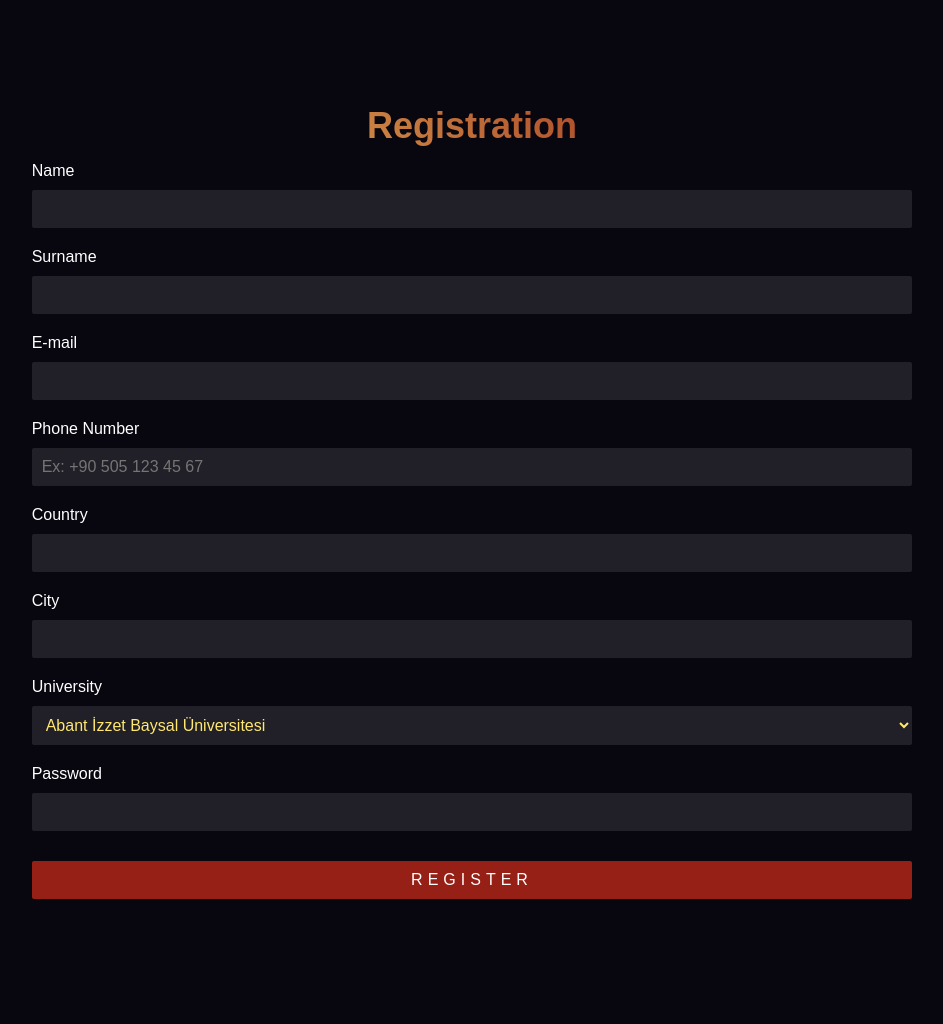
After one commit to senaoz/MIS233, a PHP site: page /register.php in a window 1280 px wide. The commit adds this page. Shown: the whole page, without its empty margins (168-1111 px from the left). Run offline with PHP 8.4, Linux system fonts and the light colour scheme.

Commit message:
Add files via upload

```diff
--- /dev/null
+++ b/lab 6/register.php
@@ -0,0 +1,236 @@
+<html>
+<head>
+    <title>Lab 6 - Register Page</title>
+    <link rel="stylesheet" type="text/css" href="style.css">
+</head>
+<body class="center">
+
+<?php
+if(isset($_POST["submit"])) {
+    $u_mail = $_POST["u_mail"];
+    $u_name = $_POST["u_name"];
+    $u_surname = $_POST["u_surname"];
+    $u_phone = $_POST["u_phone"];
+    $u_country = $_POST["u_country"];
+    $u_city = $_POST["u_city"];
+    $u_uni = $_POST["u_uni"];
+    $u_password = $_POST["u_password"];
+
+    $db = new mysqli("127.0.0.1", "root", "", "MIS 233");
+    $query = "INSERT INTO `users` (`u_mail`, `u_name`, `u_surname`, `u_phone`, `u_country`, `u_city`, `u_uni`, `u_password`) VALUES ('$u_mail', '$u_name', '$u_surname', '$u_phone', '$u_country', '$u_city', '$u_uni', '$u_password')";
+    $result = $db -> query($query);
+    if ($result) {
+        echo "<br><br><br>Your account is created. You can login right now.";
+    } else {
+        echo "<br><br><br>Something wrong. Please try again.";
+    }
+}
+?>
+
+<div>
+    <form action="register.php" method="post">
+        <span class="gradientText">Registration</span>
+        <label>Name</label>
+        <input type="text" name="u_name" required>
+        <label>Surname</label>
+        <input type="text" name="u_surname" required>
+        <label>E-mail</label>
+        <input type="email" name="u_mail" required>
+        <label>Phone Number</label>
+        <input type="text" id="phone" name="u_phone" placeholder="Ex: +90 505 123 45 67">
+        <label>Country</label>
+        <input type="text" name="u_country">
+        <label>City</label>
+        <input type="text" name="u_city">
+    <label>University</label>
+    <select id="university" name="u_uni">
+        <option id='Abant İzzet Baysal Üniversitesi'>Abant İzzet Baysal Üniversitesi</option>
+        <option id='Abdullah Gül Üniversitesi'>Abdullah Gül Üniversitesi</option>
+        <option id='Acıbadem Mehmet Ali Aydınlar Üniversitesi'>Acıbadem Mehmet Ali Aydınlar Üniversitesi</option>
+        <option id='Adana Bilim Ve Teknoloji Üniversitesi'>Adana Bilim Ve Teknoloji Üniversitesi</option>
+        <option id='Adıyaman Üniversitesi'>Adıyaman Üniversitesi</option>
+        <option id='Adnan Menderes Üniversitesi'>Adnan Menderes Üniversitesi</option>
+        <option id='Afyon Kocatepe Üniversitesi'>Afyon Kocatepe Üniversitesi</option>
+        <option id='Ağrı İbrahim Çeçen Üniversitesi'>Ağrı İbrahim Çeçen Üniversitesi</option>
+        <option id='Ahi Evran Üniversitesi'>Ahi Evran Üniversitesi</option>
+        <option id='Akdeniz Üniversitesi'>Akdeniz Üniversitesi</option>
+        <option id='Aksaray Üniversitesi'>Aksaray Üniversitesi</option>
+        <option id='Alanya Alaaddin Keykubat Üniversitesi'>Alanya Alaaddin Keykubat Üniversitesi</option>
+        <option id='Alanya Hamdullah Emin Paşa Üniversitesi'>Alanya Hamdullah Emin Paşa Üniversitesi</option>
+        <option id='Altınbaş Üniversitesi'>Altınbaş Üniversitesi</option>
+        <option id='Amasya Üniversitesi'>Amasya Üniversitesi</option>
+        <option id='Anadolu Üniversitesi'>Anadolu Üniversitesi</option>
+        <option id='Ankara Sosyal Bilimler Üniversitesi'>Ankara Sosyal Bilimler Üniversitesi</option>
+        <option id='Ankara Üniversitesi'>Ankara Üniversitesi</option>
+        <option id='Ankara Yıldırım Beyazıt Üniversitesi'>Ankara Yıldırım Beyazıt Üniversitesi</option>
+        <option id='Antalya Akev Üniversitesi'>Antalya Akev Üniversitesi</option>
+        <option id='Antalya Bilim Üniversitesi'>Antalya Bilim Üniversitesi</option>
+        <option id='Ardahan Üniversitesi'>Ardahan Üniversitesi</option>
+        <option id='Artvin Çoruh Üniversitesi'>Artvin Çoruh Üniversitesi</option>
+        <option id='Ataşehir Adıgüzel Meslek Yüksekokulu'>Ataşehir Adıgüzel Meslek Yüksekokulu</option>
+        <option id='Atatürk Üniversitesi'>Atatürk Üniversitesi</option>
+        <option id='Atılım Üniversitesi'>Atılım Üniversitesi</option>
+        <option id='Avrasya Üniversitesi'>Avrasya Üniversitesi</option>
+        <option id='Avrupa Meslek Yüksekokulu'>Avrupa Meslek Yüksekokulu</option>
+        <option id='Bahçeşehir Üniversitesi'>Bahçeşehir Üniversitesi</option>
+        <option id='Balıkesir Üniversitesi'>Balıkesir Üniversitesi</option>
+        <option id='Bandırma Onyedi Eylül Üniversitesi'>Bandırma Onyedi Eylül Üniversitesi</option>
+        <option id='Bartın Üniversitesi'>Bartın Üniversitesi</option>
+        <option id='Başkent Üniversitesi'>Başkent Üniversitesi</option>
+        <option id='Batman Üniversitesi'>Batman Üniversitesi</option>
+        <option id='Bayburt Üniversitesi'>Bayburt Üniversitesi</option>
+        <option id='Beykent Üniversitesi'>Beykent Üniversitesi</option>
+        <option id='Beykoz Üniversitesi'>Beykoz Üniversitesi</option>
+        <option id='Bezm-İ Âlem Vakıf Üniversitesi'>Bezm-İ Âlem Vakıf Üniversitesi</option>
+        <option id='Bilecik Şeyh Edebali Üniversitesi'>Bilecik Şeyh Edebali Üniversitesi</option>
+        <option id='Bingöl Üniversitesi'>Bingöl Üniversitesi</option>
+        <option id='Biruni Üniversitesi'>Biruni Üniversitesi</option>
+        <option id='Bitlis Eren Üniversitesi'>Bitlis Eren Üniversitesi</option>
+        <option id='Boğaziçi Üniversitesi'>Boğaziçi Üniversitesi</option>
+        <option id='Bozok Üniversitesi'>Bozok Üniversitesi</option>
+        <option id='Bursa Teknik Üniversitesi'>Bursa Teknik Üniversitesi</option>
+        <option id='Bülent Ecevit Üniversitesi'>Bülent Ecevit Üniversitesi</option>
+        <option id='Canik Başarı Üniversitesi'>Canik Başarı Üniversitesi</option>
+        <option id='Cumhuriyet Üniversitesi'>Cumhuriyet Üniversitesi</option>
+        <option id='Çağ Üniversitesi'>Çağ Üniversitesi</option>
+        <option id='Çanakkale Onsekiz Mart Üniversitesi'>Çanakkale Onsekiz Mart Üniversitesi</option>
+        <option id='Çankaya Üniversitesi'>Çankaya Üniversitesi</option>
+        <option id='Çankırı Karatekin Üniversitesi'>Çankırı Karatekin Üniversitesi</option>
+        <option id='Çukurova Üniversitesi'>Çukurova Üniversitesi</option>
+        <option id='Dicle Üniversitesi'>Dicle Üniversitesi</option>
+        <option id='Doğuş Üniversitesi'>Doğuş Üniversitesi</option>
+        <option id='Dokuz Eylül Üniversitesi'>Dokuz Eylül Üniversitesi</option>
+        <option id='Dumlupınar Üniversitesi'>Dumlupınar Üniversitesi</option>
+        <option id='Düzce Üniversitesi'>Düzce Üniversitesi</option>
+        <option id='Ege Üniversitesi'>Ege Üniversitesi</option>
+        <option id='Erciyes Üniversitesi'>Erciyes Üniversitesi</option>
+        <option id='Erzincan Üniversitesi'>Erzincan Üniversitesi</option>
+        <option id='Erzurum Teknik Üniversitesi'>Erzurum Teknik Üniversitesi</option>
+        <option id='Eskişehir Osmangazi Üniversitesi'>Eskişehir Osmangazi Üniversitesi</option>
+        <option id='Faruk Saraç Tasarım Meslek Yüksekokulu'>Faruk Saraç Tasarım Meslek Yüksekokulu</option>
+        <option id='Fatih Sultan Mehmet Vakıf Üniversitesi'>Fatih Sultan Mehmet Vakıf Üniversitesi</option>
+        <option id='Fırat Üniversitesi'>Fırat Üniversitesi</option>
+        <option id='Galatasaray Üniversitesi'>Galatasaray Üniversitesi</option>
+        <option id='Gazi Üniversitesi'>Gazi Üniversitesi</option>
+        <option id='Gaziantep Üniversitesi'>Gaziantep Üniversitesi</option>
+        <option id='Gaziosmanpaşa Üniversitesi'>Gaziosmanpaşa Üniversitesi</option>
+        <option id='Gebze Teknik Üniversitesi'>Gebze Teknik Üniversitesi</option>
+        <option id='Giresun Üniversitesi'>Giresun Üniversitesi</option>
+        <option id='Gümüşhane Üniversitesi'>Gümüşhane Üniversitesi</option>
+        <option id='Hacettepe Üniversitesi'>Hacettepe Üniversitesi</option>
+        <option id='Hakkari Üniversitesi'>Hakkari Üniversitesi</option>
+        <option id='Haliç Üniversitesi'>Haliç Üniversitesi</option>
+        <option id='Harran Üniversitesi'>Harran Üniversitesi</option>
+        <option id='Hasan Kalyoncu Üniversitesi'>Hasan Kalyoncu Üniversitesi</option>
+        <option id='Hitit Üniversitesi'>Hitit Üniversitesi</option>
+        <option id='Iğdır Üniversitesi'>Iğdır Üniversitesi</option>
+        <option id='Işık Üniversitesi'>Işık Üniversitesi</option>
+        <option id='İbn Haldun Üniversitesi'>İbn Haldun Üniversitesi</option>
+        <option id='İhsan Doğramacı Bilkent Üniversitesi'>İhsan Doğramacı Bilkent Üniversitesi</option>
+        <option id='İnönü Üniversitesi'>İnönü Üniversitesi</option>
+        <option id='İskenderun Teknik Üniversitesi'>İskenderun Teknik Üniversitesi</option>
+        <option id='İstanbul 29 Mayıs Üniversitesi'>İstanbul 29 Mayıs Üniversitesi</option>
+        <option id='İstanbul Arel Üniversitesi'>İstanbul Arel Üniversitesi</option>
+        <option id='İstanbul Aydın Üniversitesi'>İstanbul Aydın Üniversitesi</option>
+        <option id='İstanbul Ayvansaray Üniversitesi'>İstanbul Ayvansaray Üniversitesi</option>
+        <option id='İstanbul Bilgi Üniversitesi'>İstanbul Bilgi Üniversitesi</option>
+        <option id='İstanbul Bilim Üniversitesi'>İstanbul Bilim Üniversitesi</option>
+        <option id='İstanbul Esenyurt Üniversitesi'>İstanbul Esenyurt Üniversitesi</option>
+        <option id='İstanbul Gedik Üniversitesi'>İstanbul Gedik Üniversitesi</option>
+        <option id='İstanbul Gelişim Üniversitesi'>İstanbul Gelişim Üniversitesi</option>
+        <option id='İstanbul Kavram Meslek Yüksekokulu'>İstanbul Kavram Meslek Yüksekokulu</option>
+        <option id='İstanbul Kemerburgaz Üniversitesi'>İstanbul Kemerburgaz Üniversitesi</option>
+        <option id='İstanbul Kent Üniversitesi'>İstanbul Kent Üniversitesi</option>
+        <option id='İstanbul Kültür Üniversitesi'>İstanbul Kültür Üniversitesi</option>
+        <option id='İstanbul Medeniyet Üniversitesi'>İstanbul Medeniyet Üniversitesi</option>
+        <option id='İstanbul Medipol Üniversitesi'>İstanbul Medipol Üniversitesi</option>
+        <option id='İstanbul Rumeli Üniversitesi'>İstanbul Rumeli Üniversitesi</option>
+        <option id='İstanbul Sabahattin Zaim Üniversitesi'>İstanbul Sabahattin Zaim Üniversitesi</option>
+        <option id='İstanbul Şehir Üniversitesi'>İstanbul Şehir Üniversitesi</option>
+        <option id='İstanbul Şişli Meslek Yüksekokulu'>İstanbul Şişli Meslek Yüksekokulu</option>
+        <option id='İstanbul Teknik Üniversitesi'>İstanbul Teknik Üniversitesi</option>
+        <option id='İstanbul Ticaret Üniversitesi'>İstanbul Ticaret Üniversitesi</option>
+        <option id='İstanbul Üniversitesi'>İstanbul Üniversitesi</option>
+        <option id='İstanbul Yeni Yüzyıl Üniversitesi'>İstanbul Yeni Yüzyıl Üniversitesi</option>
+        <option id='İstinye Üniversitesi'>İstinye Üniversitesi</option>
+        <option id='İzmir Bakırçay Üniversitesi'>İzmir Bakırçay Üniversitesi</option>
+        <option id='İzmir Demokrasi Üniversitesi'>İzmir Demokrasi Üniversitesi</option>
+        <option id='İzmir Ekonomi Üniversitesi'>İzmir Ekonomi Üniversitesi</option>
+        <option id='İzmir Katip Çelebi Üniversitesi'>İzmir Katip Çelebi Üniversitesi</option>
+        <option id='İzmir Yüksek Teknoloji Enstitüsü'>İzmir Yüksek Teknoloji Enstitüsü</option>
+        <option id='Kadir Has Üniversitesi'>Kadir Has Üniversitesi</option>
+        <option id='Kafkas Üniversitesi'>Kafkas Üniversitesi</option>
+        <option id='Kahramanmaraş Sütçü İmam Üniversitesi'>Kahramanmaraş Sütçü İmam Üniversitesi</option>
+        <option id='Kapadokya Üniversitesi'>Kapadokya Üniversitesi</option>
+        <option id='Karabük Üniversitesi'>Karabük Üniversitesi</option>
+        <option id='Karadeniz Teknik Üniversitesi'>Karadeniz Teknik Üniversitesi</option>
+        <option id='Karamanoğlu Mehmetbey Üniversitesi'>Karamanoğlu Mehmetbey Üniversitesi</option>
+        <option id='Kastamonu Üniversitesi'>Kastamonu Üniversitesi</option>
+        <option id='Kırıkkale Üniversitesi'>Kırıkkale Üniversitesi</option>
+        <option id='Kırklareli Üniversitesi'>Kırklareli Üniversitesi</option>
+        <option id='Kilis 7 Aralık Üniversitesi'>Kilis 7 Aralık Üniversitesi</option>
+        <option id='Kocaeli Üniversitesi'>Kocaeli Üniversitesi</option>
+        <option id='Koç Üniversitesi'>Koç Üniversitesi</option>
+        <option id='Konya Gıda Ve Tarım Üniversitesi'>Konya Gıda Ve Tarım Üniversitesi</option>
+        <option id='Kto Karatay Üniversitesi'>Kto Karatay Üniversitesi</option>
+        <option id='Maltepe Üniversitesi'>Maltepe Üniversitesi</option>
+        <option id='Manisa Celâl Bayar Üniversitesi'>Manisa Celâl Bayar Üniversitesi</option>
+        <option id='Mardin Artuklu Üniversitesi'>Mardin Artuklu Üniversitesi</option>
+        <option id='Marmara Üniversitesi'>Marmara Üniversitesi</option>
+        <option id='Mef Üniversitesi'>Mef Üniversitesi</option>
+        <option id='Mehmet Akif Ersoy Üniversitesi'>Mehmet Akif Ersoy Üniversitesi</option>
+        <option id='Melikşah Üniversitesi'>Melikşah Üniversitesi</option>
+        <option id='Mersin Üniversitesi'>Mersin Üniversitesi</option>
+        <option id='Mimar Sinan Güzel Sanatlar Üniversitesi'>Mimar Sinan Güzel Sanatlar Üniversitesi</option>
+        <option id='Muğla Sıtkı Koçman Üniversitesi'>Muğla Sıtkı Koçman Üniversitesi</option>
+        <option id='Munzur Üniversitesi'>Munzur Üniversitesi</option>
+        <option id='Mustafa Kemal Üniversitesi'>Mustafa Kemal Üniversitesi</option>
+        <option id='Muş Alparslan Üniversitesi'>Muş Alparslan Üniversitesi</option>
+        <option id='Namık Kemal Üniversitesi'>Namık Kemal Üniversitesi</option>
+        <option id='Necmettin Erbakan Üniversitesi'>Necmettin Erbakan Üniversitesi</option>
+        <option id='Nevşehir Hacı Bektaş Veli Üniversitesi'>Nevşehir Hacı Bektaş Veli Üniversitesi</option>
+        <option id='Niğde Ömer Halisdemir Üniversitesi'>Niğde Ömer Halisdemir Üniversitesi</option>
+        <option id='Niğde Üniversitesi'>Niğde Üniversitesi</option>
+        <option id='Nişantaşı Üniversitesi'>Nişantaşı Üniversitesi</option>
+        <option id='Nuh Naci Yazgan Üniversitesi'>Nuh Naci Yazgan Üniversitesi</option>
+        <option id='Okan Üniversitesi'>Okan Üniversitesi</option>
+        <option id='Ondokuz Mayıs Üniversitesi'>Ondokuz Mayıs Üniversitesi</option>
+        <option id='Ordu Üniversitesi'>Ordu Üniversitesi</option>
+        <option id='Orta Doğu Teknik Üniversitesi'>Orta Doğu Teknik Üniversitesi</option>
+        <option id='Osmaniye Korkut Ata Üniversitesi'>Osmaniye Korkut Ata Üniversitesi</option>
+        <option id='Özyeğin Üniversitesi'>Özyeğin Üniversitesi</option>
+        <option id='Pamukkale Üniversitesi'>Pamukkale Üniversitesi</option>
+        <option id='Piri Reis Üniversitesi'>Piri Reis Üniversitesi</option>
+        <option id='Recep Tayyip Erdoğan Üniversitesi'>Recep Tayyip Erdoğan Üniversitesi</option>
+        <option id='Sabancı Üniversitesi'>Sabancı Üniversitesi</option>
+        <option id='Sağlık Bilimleri Üniversitesi'>Sağlık Bilimleri Üniversitesi</option>
+        <option id='Sakarya Üniversitesi'>Sakarya Üniversitesi</option>
+        <option id='Sanko Üniversitesi'>Sanko Üniversitesi</option>
+        <option id='Selçuk Üniversitesi'>Selçuk Üniversitesi</option>
+        <option id='Siirt Üniversitesi'>Siirt Üniversitesi</option>
+        <option id='Sinop Üniversitesi'>Sinop Üniversitesi</option>
+        <option id='Süleyman Demirel Üniversitesi'>Süleyman Demirel Üniversitesi</option>
+        <option id='Şırnak Üniversitesi'>Şırnak Üniversitesi</option>
+        <option id='Ted Üniversitesi'>Ted Üniversitesi</option>
+        <option id='Tobb Ekonomi Ve Teknoloji Üniversitesi'>Tobb Ekonomi Ve Teknoloji Üniversitesi</option>
+        <option id='Toros Üniversitesi'>Toros Üniversitesi</option>
+        <option id='Trakya Üniversitesi'>Trakya Üniversitesi</option>
+        <option id='Türk Hava Kurumu Üniversitesi'>Türk Hava Kurumu Üniversitesi</option>
+        <option id='Türk-Alman Üniversitesi'>Türk-Alman Üniversitesi</option>
+        <option id='Ufuk Üniversitesi'>Ufuk Üniversitesi</option>
+        <option id='Uludağ Üniversitesi'>Uludağ Üniversitesi</option>
+        <option id='Uşak Üniversitesi'>Uşak Üniversitesi</option>
+        <option id='Üsküdar Üniversitesi'>Üsküdar Üniversitesi</option>
+        <option id='Yalova Üniversitesi'>Yalova Üniversitesi</option>
+        <option id='Yaşar Üniversitesi'>Yaşar Üniversitesi</option>
+        <option id='Yeditepe Üniversitesi'>Yeditepe Üniversitesi</option>
+        <option id='Yıldız Teknik Üniversitesi'>Yıldız Teknik Üniversitesi</option>
+        <option id='Yüksek İhtisas Üniversitesi'>Yüksek İhtisas Üniversitesi</option>
+    </select>
+    <label>Password</label>
+    <input type="password" name="u_password" required>
+    <input type="submit" name="submit" value="Register">
+</form>
+</div>
+</body>
+</html>
--- /dev/null
+++ b/lab 6/style.css
@@ -0,0 +1,90 @@
+body {
+    font-family: "SF Pro", Arial, Helvetica;
+    background-color: #080710;
+    margin: 0px;
+    color: #fff;
+}
+
+#banner {
+    background-image: url(background.jpeg);
+    background-position: center center;
+    background-repeat: no-repeat;
+    background-size: cover;
+    padding: 5% 8%;
+}
+form {
+    padding: 7%
+}
+.gradientText {
+    font-weight: 800;
+    font-size: 36px;
+    background: -webkit-linear-gradient(45deg, #ffe770, #962016 80%);
+    -webkit-background-clip: text;
+    -webkit-text-fill-color: transparent;
+}
+
+section {
+    display: flex;
+    padding: 7%;
+}
+
+.box {
+    border-radius: 15px;
+    margin: 15px;
+    padding: 25px;
+}
+
+#box1 {
+    width: 70%;
+    background-color: rgba(255, 255, 255, 0.1);
+}
+
+#box2 {
+    width: 30%;
+    background-color: #962016FF;
+}
+
+h1 {
+    font-size: 55px;
+    font-weight: 800;
+}
+
+.center {
+    display: flex;
+    justify-content: center;
+    align-items: center;
+    flex-wrap: wrap;
+}
+
+span {
+    color: #fff;
+    text-align: center;
+    padding: 15px;
+    font-size: 28px;
+    font-weight: bold;
+    display: block;
+}
+
+label {
+    color: #ffffff;
+    margin: 10%;
+}
+
+input, select {
+    font-size: 16px;
+    background-color: rgba(255, 255, 255, 0.1);
+    color: #FFE770FF;
+    border: none;
+    border-radius: 2px;
+    width: 80%;
+    margin: 10px 10% 20px 10%;
+    outline: none;
+    padding: 10px;
+}
+input[type=submit] {
+    background: #962016FF;
+    color: #ffffff;
+    letter-spacing: 5px;
+    cursor: pointer;
+    text-transform: uppercase;
+}
```
Also changed, not shown: lab 6/index.php (added, +20 -0 lines), lab 6/login.php (+35 -13 lines), lab 6/userindex.php (added, +22 -0 lines), lab 6/users.sql (added, +63 -0 lines), lab 6/background.jpeg (added).
